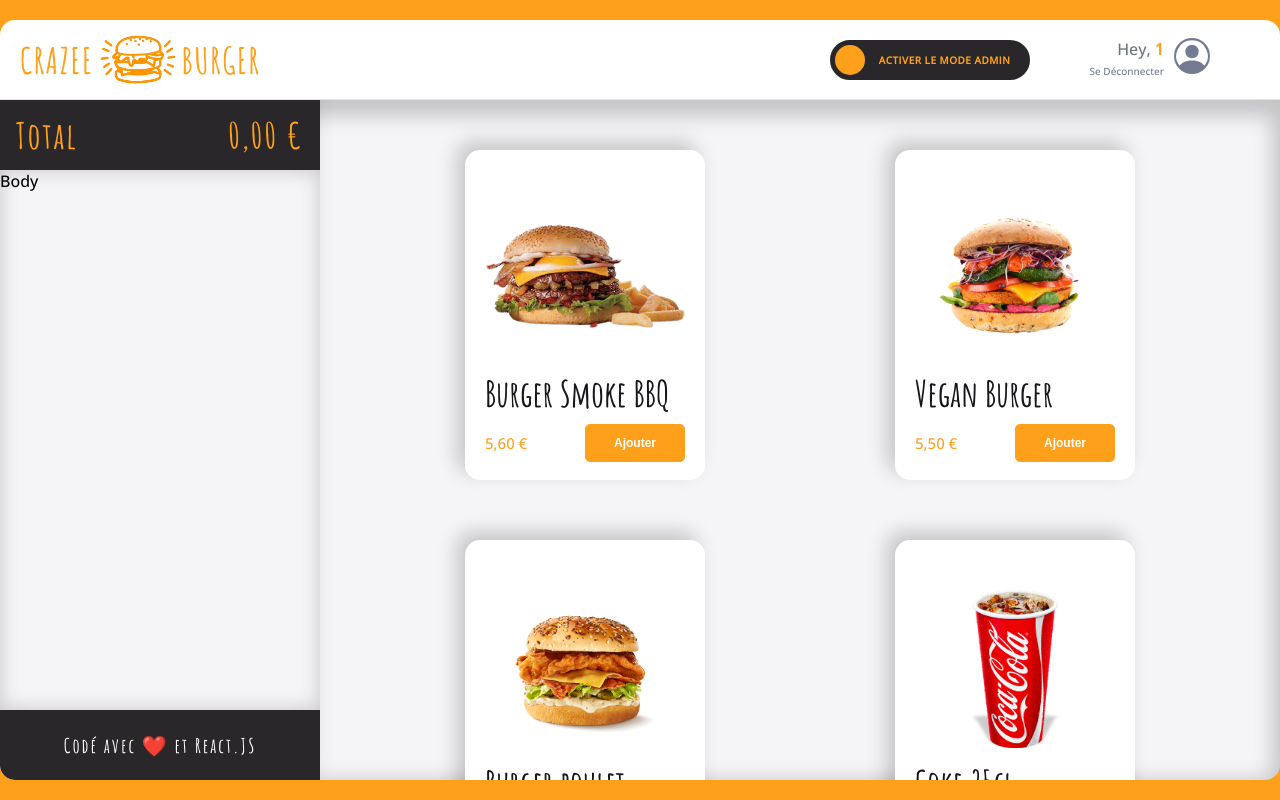
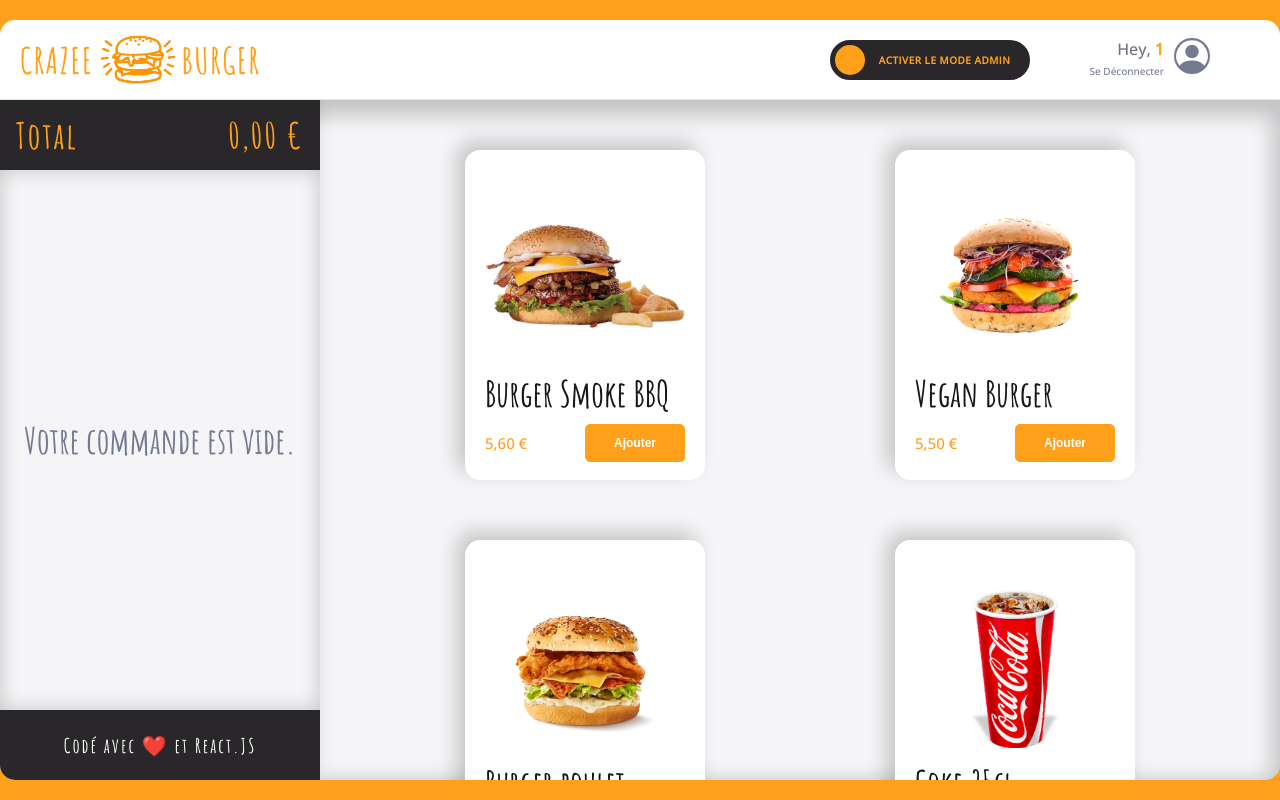
Before and after one commit to BryanHobin/crazee-burger, a React (Vite) app: page /order/1 in a window 1280 px wide. Built offline with nearby package versions, Linux system fonts and the light colour scheme; a web font is replaced by a local one.

Commit message:
✨  F10 : BASKET > Add BasketBody

```diff
--- a/src/components/pages/order/Main/Basket/Basket.jsx
+++ b/src/components/pages/order/Main/Basket/Basket.jsx
@@ -4,12 +4,13 @@
 import Total from "./Total";
 import { formatPrice } from "../../../../../utils/maths";
 import Footer from "./Footer";
+import BasketBody from "./BasketBody";
 
 export default function Basket() {
   return (
     <BasketStyled>
       <Total amountToPay={formatPrice()} />
-      <div className="body">Body</div>
+      <BasketBody />
       <Footer />
     </BasketStyled>
   )
@@ -21,11 +22,4 @@
   flex-direction: column;
   box-shadow: ${theme.shadows.medium};
 
-  .body{
-    flex: 1;
-    box-shadow: ${theme.shadows.basket};
-
-  }
-
-
 `;
--- /dev/null
+++ b/src/components/pages/order/Main/Basket/BasketBody.jsx
@@ -0,0 +1,27 @@
+import { styled } from 'styled-components';
+import { theme } from '../../../../../theme';
+
+export default function BasketBody() {
+ //state
+
+ //comportements
+
+ //affichage
+ return <BasketBodyStyled>
+  <span className='empty-message'>Votre commande est vide.</span>
+ </BasketBodyStyled>
+}
+
+const BasketBodyStyled = styled.div`
+ flex: 1;
+ box-shadow: ${theme.shadows.basket};
+ .empty-message{
+  display: flex;
+  justify-content: center;
+  align-items: center;
+  height: 100%;
+  font-family: "Amatic SC", cursive;
+  color: ${theme.colors.greyBlue};
+  font-size: ${theme.fonts.size.P4};
+ }
+`
```
